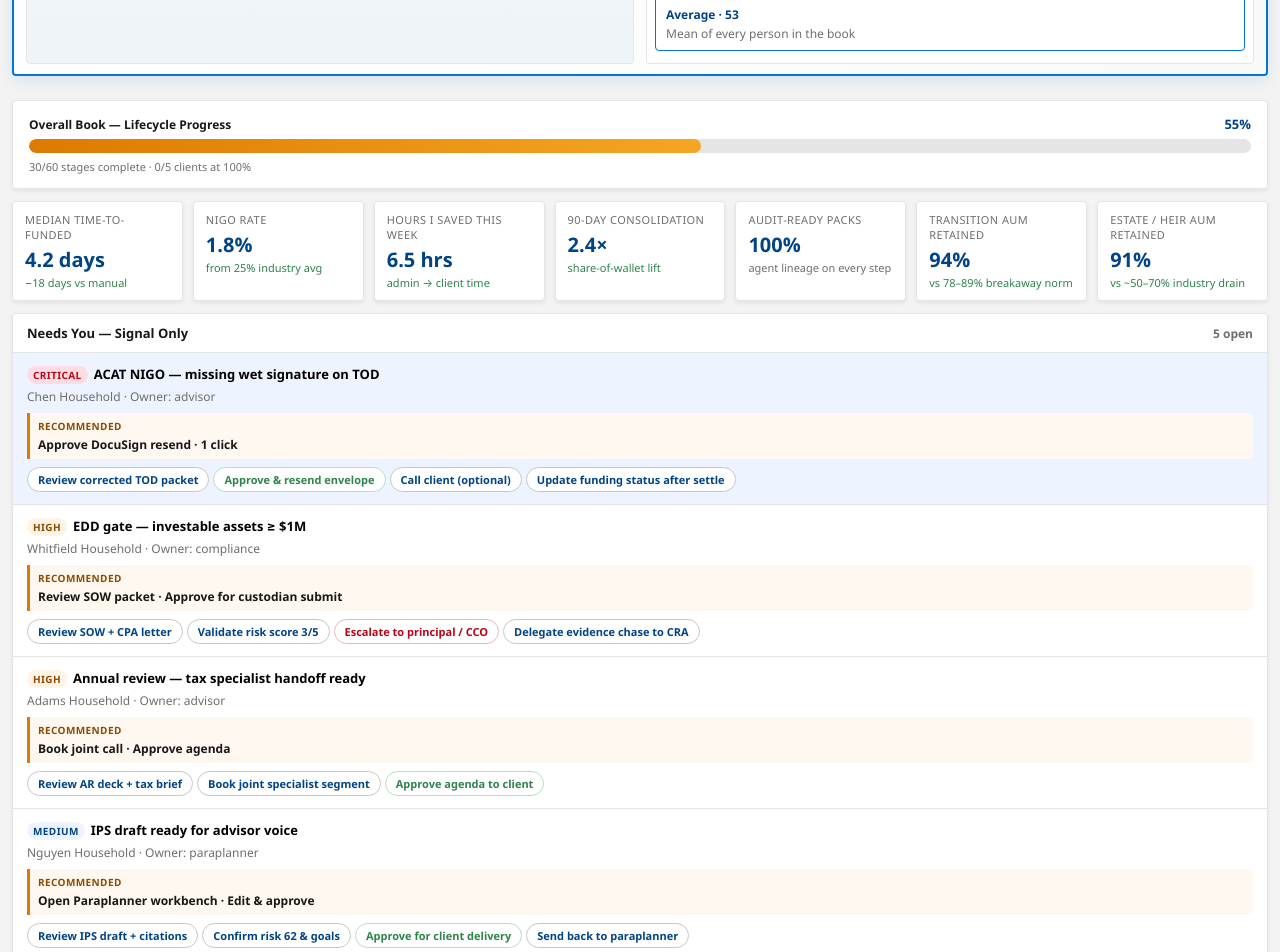
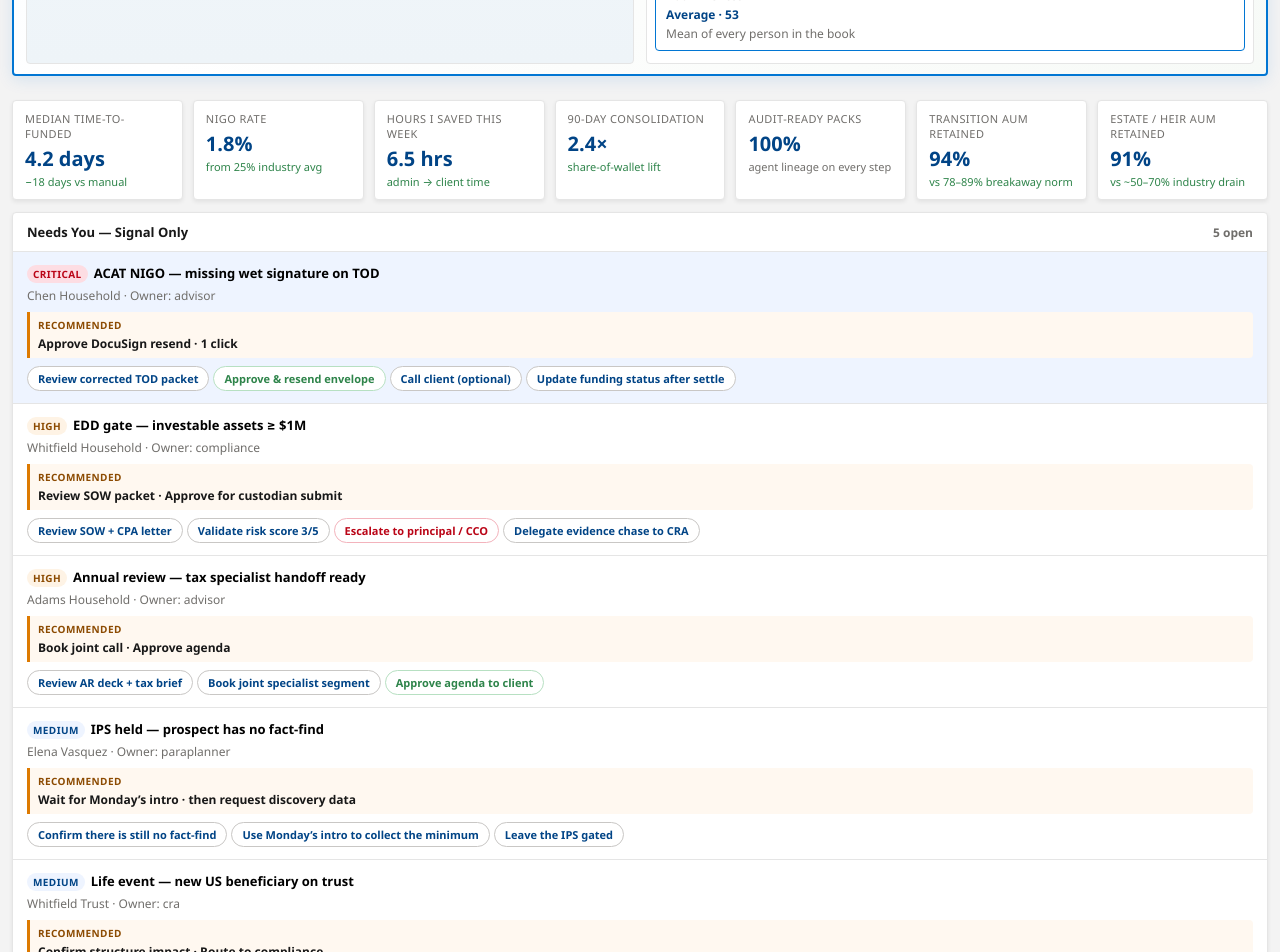
Before and after one commit to aseelig-eng/fsc-clm-mission-control, a React (Vite) app: page / in a window 1280 px wide. Shown: the part 840-1792 px from the top of the page. Built offline with nearby package versions, Linux system fonts and the light colour scheme.

Commit message:
Drop book-wide progress and align the paraplanner queue to real households.
Elena's IPS stays gated until discovery, and Whitfield's proposal waits on the principal gate instead of a client who is not in the book.

```diff
--- a/src/App.tsx
+++ b/src/App.tsx
@@ -667,24 +667,6 @@ export default function App() {
       </header>
 
       {role === 'paraplanner' && (
-        <>
-          <div className="progress-strip" aria-label="Lifecycle progress">
-            <div className="panel progress-overall-panel">
-              <div className="panel-body">
-                <ProgressBar
-                  size="lg"
-                  pct={bookProgress.pct}
-                  label="Overall Book — Lifecycle Progress"
-                  detail={`${bookProgress.stagesComplete}/${bookProgress.stagesTotal} stages complete · ${bookProgress.completeClients}/${bookProgress.totalClients} clients at 100%`}
-                  tone={
-                    households.some((h) => h.stages.some((s) => s.status === 'blocked'))
-                      ? 'warn'
-                      : progressTone(bookProgress.pct)
-                  }
-                />
-              </div>
-            </div>
-          </div>
         <div className="metrics-strip" aria-label="Firm CLM metrics">
             {metrics.map((m) => (
               <div className="metric-card" key={m.label}>
@@ -694,7 +676,6 @@ export default function App() {
               </div>
             ))}
           </div>
-        </>
       )}
 
       {role === 'advisor' && (
@@ -835,23 +816,6 @@ export default function App() {
                   }
                 }}
               />
-              <div className="progress-strip" aria-label="Lifecycle progress" style={{ padding: 0 }}>
-                <div className="panel progress-overall-panel">
-                  <div className="panel-body">
-                    <ProgressBar
-                      size="lg"
-                      pct={bookProgress.pct}
-                      label="Overall Book — Lifecycle Progress"
-                      detail={`${bookProgress.stagesComplete}/${bookProgress.stagesTotal} stages complete · ${bookProgress.completeClients}/${bookProgress.totalClients} clients at 100%`}
-                      tone={
-                        households.some((h) => h.stages.some((s) => s.status === 'blocked'))
-                          ? 'warn'
-                          : progressTone(bookProgress.pct)
-                      }
-                    />
-                  </div>
-                </div>
-              </div>
               <div className="metrics-strip" aria-label="Firm CLM metrics" style={{ padding: 0 }}>
                 {metrics.map((m) => (
                   <div className="metric-card" key={m.label}>
@@ -1443,7 +1407,11 @@ export default function App() {
               <div className="para-detail" style={{ marginTop: 16 }}>
                 <div className="callout">
                   <strong>Why This Needs You</strong>
-                  Deliverable requires human fiduciary polish before client/advisor delivery.
+                  {selectedPara.status === 'awaiting_data'
+                    ? 'This draft is gated. It should not be written until the missing facts exist.'
+                    : selectedPara.status === 'approved'
+                      ? 'Already polished and filed. Open it only to pull exam evidence.'
+                      : 'This draft needs fiduciary polish before it goes to the advisor or the client.'}
                 </div>
                 <div className="callout">
                   <strong>Agent Already Did</strong>
@@ -1453,12 +1421,28 @@ export default function App() {
                   <strong>Recommended for You to Review</strong>
                   <ul className="review-checklist">
                     <li>{selectedPara.yourJob}</li>
-                    <li>Check citations / source lineage before approving</li>
-                    <li>Do not regenerate from scratch — edit the agent draft</li>
+                    {selectedPara.status !== 'awaiting_data' && <li>Check citations and source lineage before you approve.</li>}
+                    {selectedPara.status === 'needs_review' || selectedPara.status === 'draft_ready' ? (
+                      <li>Edit the agent draft. Do not start over.</li>
+                    ) : null}
                   </ul>
                 </div>
               </div>
               <div className="actions">
+                {selectedPara.status === 'awaiting_data' ? (
+                  <button type="button" className="btn primary" onClick={() => flash('Requested missing data from Discovery Agent')}>
+                    Request data
+                  </button>
+                ) : selectedPara.status === 'approved' ? (
+                  <button
+                    type="button"
+                    className="btn"
+                    onClick={() => flash(`Opened filed ${selectedPara.type} for ${selectedPara.household}`)}
+                  >
+                    Open filed copy
+                  </button>
+                ) : (
+                  <>
                     <button
                       type="button"
                       className="btn primary"
@@ -1469,9 +1453,8 @@ export default function App() {
                     <button type="button" className="btn success" onClick={() => flash('Sent to advisor for voice + client delivery')}>
                       Mark ready for advisor
                     </button>
-                <button type="button" className="btn" onClick={() => flash('Requested missing data from Discovery Agent')}>
-                  Request data
-                </button>
+                  </>
+                )}
               </div>
             </div>
           </div>
--- a/src/data/content.ts
+++ b/src/data/content.ts
@@ -114,33 +114,28 @@ export const exceptions: ExceptionItem[] = [
   {
     id: 'ex4',
     priority: 'medium',
-    title: 'IPS draft ready for advisor voice',
-    household: 'Nguyen Household',
-    reason: 'Paraplanner Agent built IPS from fact-find + Nitrogen score 62.',
-    recommendedAction: 'Open Paraplanner workbench · Edit & approve',
-    agentContext: 'All citations mapped to Discovery Framework answers.',
-    stage: 'proposal',
+    title: 'IPS held — prospect has no fact-find',
+    household: 'Elena Vasquez',
+    reason: 'Paraplanner Agent will not draft an IPS from a name and email.',
+    recommendedAction: 'Wait for Monday’s intro · then request discovery data',
+    agentContext: 'No goal, horizon, risk, or assets on the Person Account.',
+    stage: 'prospect',
     owner: 'paraplanner',
     advisorActions: [
       {
-        type: 'review_docs',
-        label: 'Review IPS draft + citations',
-        detail: 'Polish voice; confirm alternatives language.',
+        type: 'review_inputs',
+        label: 'Confirm there is still no fact-find',
+        detail: 'Name and email only. Do not invent risk or goals.',
       },
       {
-        type: 'review_inputs',
-        label: 'Confirm risk 62 & goals',
-        detail: 'Ensure fact-find inputs still match client intent.',
-      },
-      {
-        type: 'approve_send',
-        label: 'Approve for client delivery',
-        detail: 'Mark ready and let agent route to e-sign.',
+        type: 'schedule',
+        label: 'Use Monday’s intro to collect the minimum',
+        detail: 'Phone, a goal, and whether assets will move.',
       },
       {
         type: 'delegate',
-        label: 'Send back to paraplanner',
-        detail: 'If voice/structure needs another pass.',
+        label: 'Leave the IPS gated',
+        detail: 'Paraplanner resumes only after discovery data lands.',
       },
     ],
   },
@@ -627,11 +622,11 @@ export const paraplannerQueue: ParaplannerDeliverable[] = [
   {
     id: 'p1',
     type: 'IPS',
-    household: 'Nguyen Household',
-    status: 'needs_review',
-    agentDid: 'Pulled goals, risk 62, tax bracket, and model 60/40 into firm IPS template with source citations.',
-    yourJob: 'Tighten narrative voice; confirm alternatives language; send to advisor.',
-    estMinutesSaved: 95,
+    household: 'Elena Vasquez',
+    status: 'awaiting_data',
+    agentDid: 'Held the draft. Person Account has a name and email only — no goal, horizon, risk, or assets to cite.',
+    yourJob: 'Do not write an IPS. After Monday’s intro, request the discovery fact-find.',
+    estMinutesSaved: 0,
   },
   {
     id: 'p2',
@@ -647,8 +642,8 @@ export const paraplannerQueue: ParaplannerDeliverable[] = [
     type: 'Proposal',
     household: 'Whitfield Household',
     status: 'awaiting_data',
-    agentDid: 'Scaffolded proposal; blocked on EDD principal approval before fee schedule lock.',
-    yourJob: 'Hold — agent will unblock when Principal Approved = true.',
+    agentDid: 'Proposal narrative and IPS are drafted from the in-person meeting. Fee Schedule A stays unlocked until principal approves EDD.',
+    yourJob: 'Do not lock fees or send. Resume when Principal Approved is true.',
     estMinutesSaved: 60,
   },
   {
```
Lines whose indentation alone changed are shown as unchanged.
